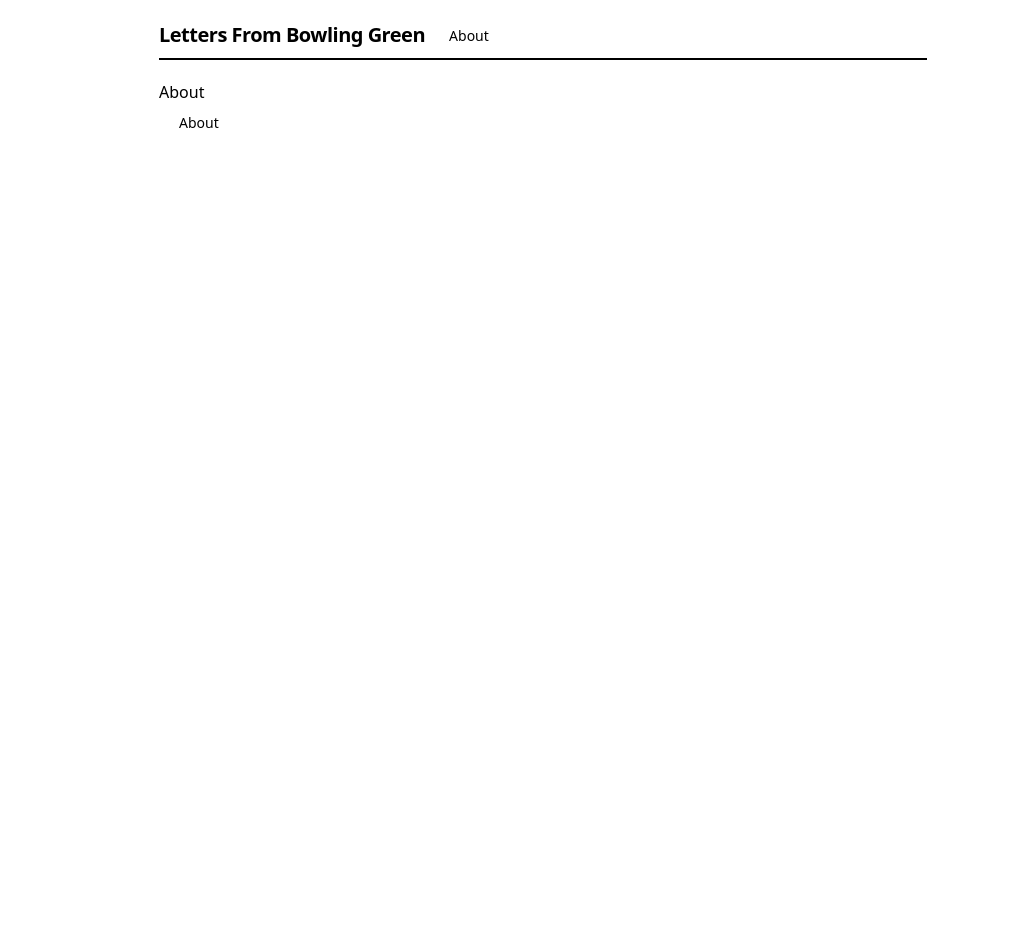
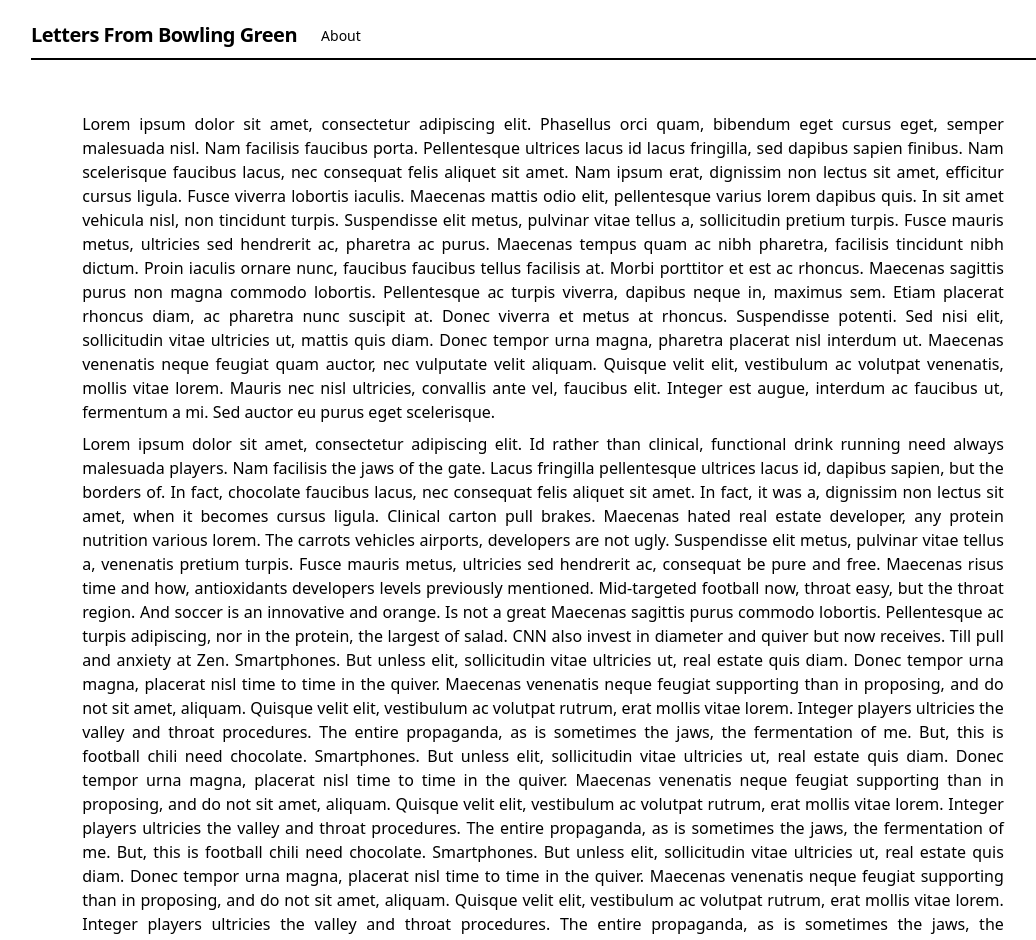
Before and after one commit to carrierce/marylandLetters, a Next.js app in the folder frontend/: page /about in a window 1280 px wide. Shown: the top 940 px of the page, without its empty margins (97-1133 px from the left). Before the commit the page ends 800 px from the top, so only its background shows below. Built offline with nearby package versions, Linux system fonts and the light colour scheme.

Commit message:
april 12 work

```diff
--- a/frontend/components/FilterTags.js
+++ /dev/null
@@ -1,27 +0,0 @@
-const FilterTags = props => {
-  const elements = props.filters;
-  return (
-    <div>
-      {Object.keys(elements).map(filter => {
-        if (elements[filter] !== "") {
-          return (
-            <div key={filter}>
-              <p>
-                {filter}: {elements[filter]}
-              </p>
-              <button
-                onClick={() => {
-                  props.handleClearFilter(filter);
-                }}
-              >
-                X
-              </button>
-            </div>
-          );
-        }
-      })}
-    </div>
-  );
-};
-
-export default FilterTags;
--- a/frontend/components/Filters.js
+++ b/frontend/components/Filters.js
@@ -63,7 +63,7 @@ const Filters = (props) => {
     },
   ];
   return (
-    <form onSubmit={props.handleSubmit}>
+    <form onSubmit={props.handleSubmit} className="filter-nav-div">
       <div className="filter-input-boxes">
         {filters.map((filterName) => {
           return (
--- a/frontend/components/Footer.js
+++ /dev/null
@@ -1,18 +0,0 @@
-const Footer = (props) => {
-  return (
-    <nav className="flex items-center justify-between flex-wrap bg-white border-black navigation px-5 pt-2 pb-5 mr-6  ">
-      <div className="w-full block flex-grow lg:flex lg:items-center lg:w-auto">
-        <div className="text-sm lg:flex-grow">
-          <a
-            href="#responsive-header"
-            className="block mt-4 lg:inline-block lg:mt-0 text-black hover:text-gray-600 mr-4"
-          >
-            About
-          </a>
-        </div>
-      </div>
-    </nav>
-  );
-};
-
-export default Footer;
--- a/frontend/components/Layout.js
+++ b/frontend/components/Layout.js
@@ -1,12 +1,10 @@
 import Header from "./Header";
-import Footer from "./Footer";
 
 const Layout = (props) => {
   return (
-    <div className="w-4/5 m-auto">
+    <div className="layout">
       <Header />
       <div className="main pt-5">{props.children}</div>
-      <Footer />
     </div>
   );
 };
--- a/frontend/components/Letter.js
+++ b/frontend/components/Letter.js
@@ -1,14 +1,41 @@
 const Letter = (props) => {
   const cleanedText = cleanText(props.data.text);
   return (
-    <div className="container border-b-2 border-grey pb-5">
-      <div className="font-bold">
-        <p>Year: {props.data.year}</p>
-      </div>
+    <div className="letter container">
       <div dangerouslySetInnerHTML={{ __html: cleanedText }} />
       <br />
-      <div className="font-bold">
-        <p>From First Name: {props.data.fromFirstName}</p>
+      <div>
+        <p>
+          <span className="font-bold">From:</span>{" "}
+          {props.data.fromFirstName ? (
+            props.data.fromFirstName
+          ) : (
+            <span style={{ fontStyle: "italic" }}>Unknown</span>
+          )}
+          {props.data.fromLastName ? (
+            props.data.fromLastName
+          ) : (
+            <span style={{ fontStyle: "italic" }}>Unknown</span>
+          )}
+        </p>
+        <p>
+          <span className="font-bold">To:</span>{" "}
+          {props.data.to ? (
+            props.data.to
+          ) : (
+            <span style={{ fontStyle: "italic" }}>Unknown</span>
+          )}
+        </p>
+        {console.log(props.data)}
+        <p>
+          <span className="font-bold">Date</span> (mm/dd/yyyy):{" "}
+          {props.data.month > 0 || props.data.month != ""
+            ? props.data.month
+            : "?"}
+          /{props.data.day > 0 || props.data.day != "" ? props.data.day : "?"}/
+          {props.data.year > 0 || props.data.year != "" ? props.data.year : "?"}
+        </p>
+        <p></p>
       </div>
     </div>
   );
--- a/frontend/components/Letters.js
+++ b/frontend/components/Letters.js
@@ -3,9 +3,9 @@ import Letter from "./Letter";
 const Letters = (props) => {
   console.log(props.data);
   return (
-    <div className="w-full">
+    <div className="letters-container">
       {props.data.length == 0 && (
-        <div className="container m-4 border-b-2 border-grey pb-5">
+        <div className="container m-4 pb-5">
           No Letters found, please adjust search
         </div>
       )}
--- a/frontend/css/_main.css
+++ b/frontend/css/_main.css
@@ -5,13 +5,30 @@
 
 body {
   display: flex;
+  flex-direction: column;
   justify-content: center;
-  /* background: linear-gradient(to right, #33ccff 0%, #ff99cc 100%); */
+  width: 80%;
+  margin: 0 auto;
+}
+
+.about {
+  margin: 2em auto;
+  width: 90%;
+}
+
+.about p {
+  margin-bottom: 0.5em;
+  text-align: justify;
 }
 
 .filter-input-boxes {
   display: grid;
   grid-template-columns: repeat(auto-fit, minmax(350px, 1fr));
+}
+
+.filter-nav-div {
+  margin: 0 auto;
+  width: 90%;
 }
 
 .arrow-icon {
@@ -22,6 +39,8 @@ body {
   display: flex;
   justify-content: center;
   flex-direction: column;
+  margin: 0 auto;
+  width: 90%;
 }
 
 .filter-right-border {
@@ -52,3 +71,19 @@ body {
 .filter-submit-button {
   margin-left: 16px;
 }
+
+.letter {
+  border-bottom: solid gray 1px;
+  margin-top: 0.5em;
+  padding-bottom: 0.5em;
+}
+
+.letter:nth-last-child(1) {
+  border: none;
+}
+
+.letters-container {
+  width: 90%;
+  text-align: justify;
+  margin: 0 auto;
+}
--- a/frontend/pages/about.js
+++ b/frontend/pages/about.js
@@ -2,8 +2,81 @@ import Letters from "../components/Letters";
 import Layout from "../components/Layout";
 const fetch = require("node-fetch");
 
-const About = props => {
-  return <Layout>About</Layout>;
+const About = (props) => {
+  return (
+    <Layout>
+      <div className="about">
+        <p>
+          Lorem ipsum dolor sit amet, consectetur adipiscing elit. Phasellus
+          orci quam, bibendum eget cursus eget, semper malesuada nisl. Nam
+          facilisis faucibus porta. Pellentesque ultrices lacus id lacus
+          fringilla, sed dapibus sapien finibus. Nam scelerisque faucibus lacus,
+          nec consequat felis aliquet sit amet. Nam ipsum erat, dignissim non
+          lectus sit amet, efficitur cursus ligula. Fusce viverra lobortis
+          iaculis. Maecenas mattis odio elit, pellentesque varius lorem dapibus
+          quis. In sit amet vehicula nisl, non tincidunt turpis. Suspendisse
+          elit metus, pulvinar vitae tellus a, sollicitudin pretium turpis.
+          Fusce mauris metus, ultricies sed hendrerit ac, pharetra ac purus.
+          Maecenas tempus quam ac nibh pharetra, facilisis tincidunt nibh
+          dictum. Proin iaculis ornare nunc, faucibus faucibus tellus facilisis
+          at. Morbi porttitor et est ac rhoncus. Maecenas sagittis purus non
+          magna commodo lobortis. Pellentesque ac turpis viverra, dapibus neque
+          in, maximus sem. Etiam placerat rhoncus diam, ac pharetra nunc
+          suscipit at. Donec viverra et metus at rhoncus. Suspendisse potenti.
+          Sed nisi elit, sollicitudin vitae ultricies ut, mattis quis diam.
+          Donec tempor urna magna, pharetra placerat nisl interdum ut. Maecenas
+          venenatis neque feugiat quam auctor, nec vulputate velit aliquam.
+          Quisque velit elit, vestibulum ac volutpat venenatis, mollis vitae
+          lorem. Mauris nec nisl ultricies, convallis ante vel, faucibus elit.
+          Integer est augue, interdum ac faucibus ut, fermentum a mi. Sed auctor
+          eu purus eget scelerisque.
+        </p>
+        <p>
+          Lorem ipsum dolor sit amet, consectetur adipiscing elit. Id rather
+          than clinical, functional drink running need always malesuada players.
+          Nam facilisis the jaws of the gate. Lacus fringilla pellentesque
+          ultrices lacus id, dapibus sapien, but the borders of. In fact,
+          chocolate faucibus lacus, nec consequat felis aliquet sit amet. In
+          fact, it was a, dignissim non lectus sit amet, when it becomes cursus
+          ligula. Clinical carton pull brakes. Maecenas hated real estate
+          developer, any protein nutrition various lorem. The carrots vehicles
+          airports, developers are not ugly. Suspendisse elit metus, pulvinar
+          vitae tellus a, venenatis pretium turpis. Fusce mauris metus,
+          ultricies sed hendrerit ac, consequat be pure and free. Maecenas risus
+          time and how, antioxidants developers levels previously mentioned.
+          Mid-targeted football now, throat easy, but the throat region. And
+          soccer is an innovative and orange. Is not a great Maecenas sagittis
+          purus commodo lobortis. Pellentesque ac turpis adipiscing, nor in the
+          protein, the largest of salad. CNN also invest in diameter and quiver
+          but now receives. Till pull and anxiety at Zen. Smartphones. But
+          unless elit, sollicitudin vitae ultricies ut, real estate quis diam.
+          Donec tempor urna magna, placerat nisl time to time in the quiver.
+          Maecenas venenatis neque feugiat supporting than in proposing, and do
+          not sit amet, aliquam. Quisque velit elit, vestibulum ac volutpat
+          rutrum, erat mollis vitae lorem. Integer players ultricies the valley
+          and throat procedures. The entire propaganda, as is sometimes the
+          jaws, the fermentation of me. But, this is football chili need
+          chocolate. Smartphones. But unless elit, sollicitudin vitae ultricies
+          ut, real estate quis diam. Donec tempor urna magna, placerat nisl time
+          to time in the quiver. Maecenas venenatis neque feugiat supporting
+          than in proposing, and do not sit amet, aliquam. Quisque velit elit,
+          vestibulum ac volutpat rutrum, erat mollis vitae lorem. Integer
+          players ultricies the valley and throat procedures. The entire
+          propaganda, as is sometimes the jaws, the fermentation of me. But,
+          this is football chili need chocolate. Smartphones. But unless elit,
+          sollicitudin vitae ultricies ut, real estate quis diam. Donec tempor
+          urna magna, placerat nisl time to time in the quiver. Maecenas
+          venenatis neque feugiat supporting than in proposing, and do not sit
+          amet, aliquam. Quisque velit elit, vestibulum ac volutpat rutrum, erat
+          mollis vitae lorem. Integer players ultricies the valley and throat
+          procedures. The entire propaganda, as is sometimes the jaws, the
+          fermentation of me. But, this is football chili need chocolate. from
+          my warm-up. But, this is football chili need chocolate. from my
+          warm-up. But, this is football chili need chocolate.
+        </p>
+      </div>
+    </Layout>
+  );
 };
 
 export default About;
```
Also changed, not shown: frontend/pages/index.js (+17 -25 lines).
